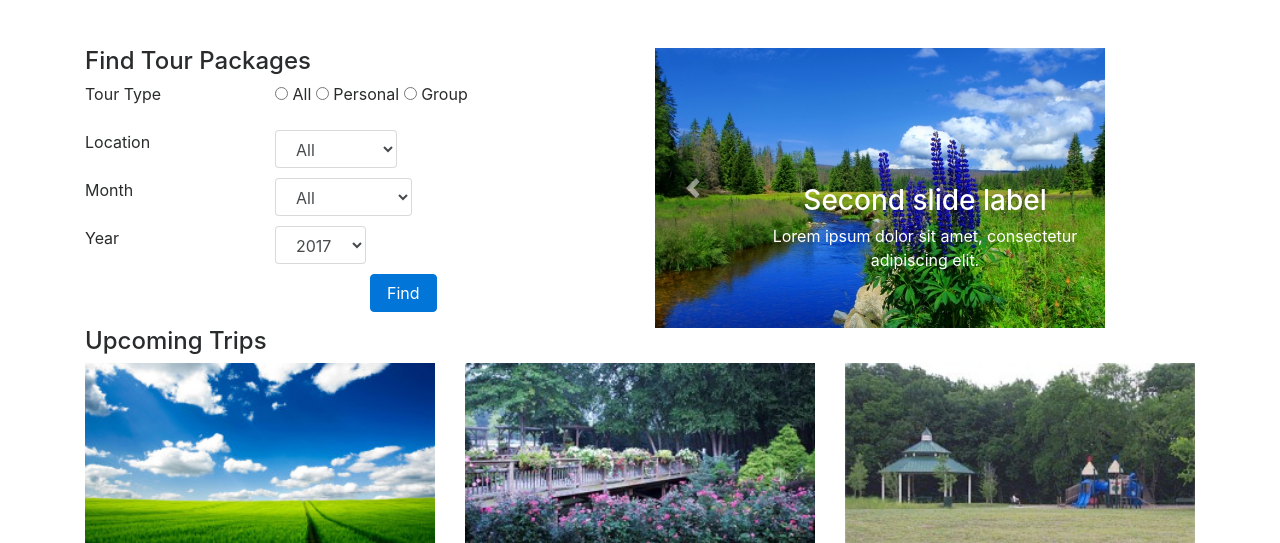
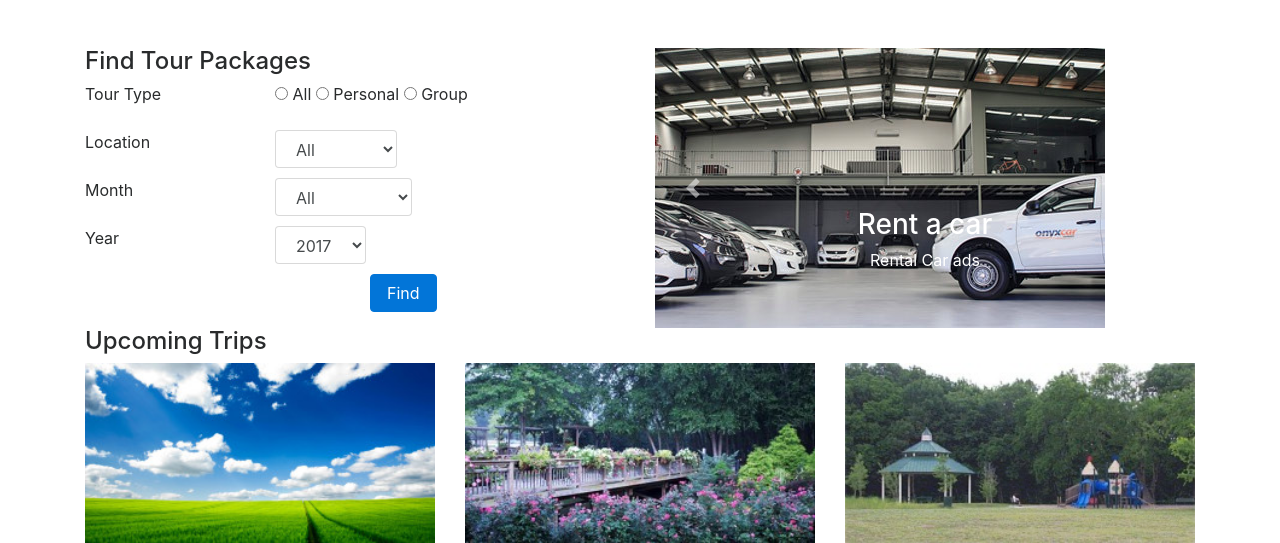
Before and after one commit to jsetiady/WisataKu, a PHP site: page /web/index.php in a window 1280 px wide. Shown: the part 56-599 px from the top of the page. Run offline with PHP 8.4, Linux system fonts and the light colour scheme.

Commit message:
update ads

```diff
--- a/web/view/ads.php
+++ b/web/view/ads.php
@@ -2,14 +2,14 @@
             <div class="carousel-inner" role="listbox">
               <div class="carousel-item"> <img class="d-block img-fluid" src="../assets/images/ads1.jpg" data-holder-rendered="true">
                 <div class="carousel-caption">
-                  <h3>First slide label</h3>
-                  <p>Nulla vitae elit libero, a pharetra augue mollis interdum.</p>
+                  <h3>Get 10% discount</h3>
+                  <p>For any Souvenir purchased from WisataKu</p>
                 </div>
               </div>
               <div class="carousel-item active"> <img class="d-block img-fluid" src="../assets/images/ads2.jpg" data-holder-rendered="true">
                 <div class="carousel-caption">
-                  <h3>Second slide label</h3>
-                  <p>Lorem ipsum dolor sit amet, consectetur adipiscing elit.</p>
+                  <h3>Rent a car</h3>
+                  <p>Rental Car ads</p>
                 </div>
               </div>
             </div>
```
Also changed, not shown: assets/images/ads1.jpg, assets/images/ads2.jpg.
